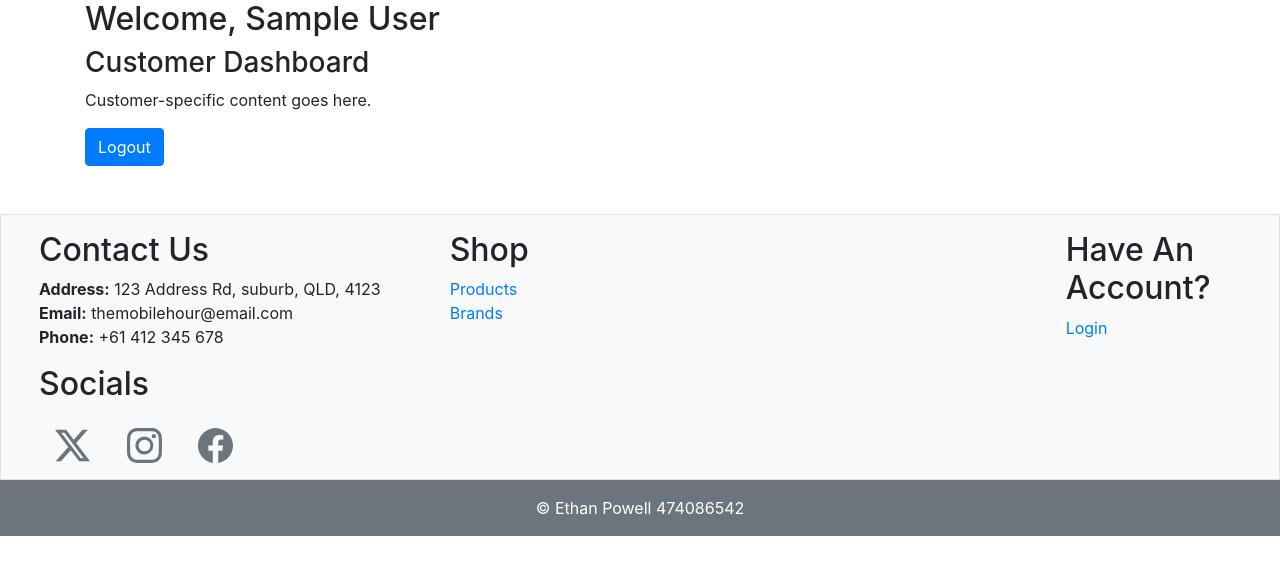
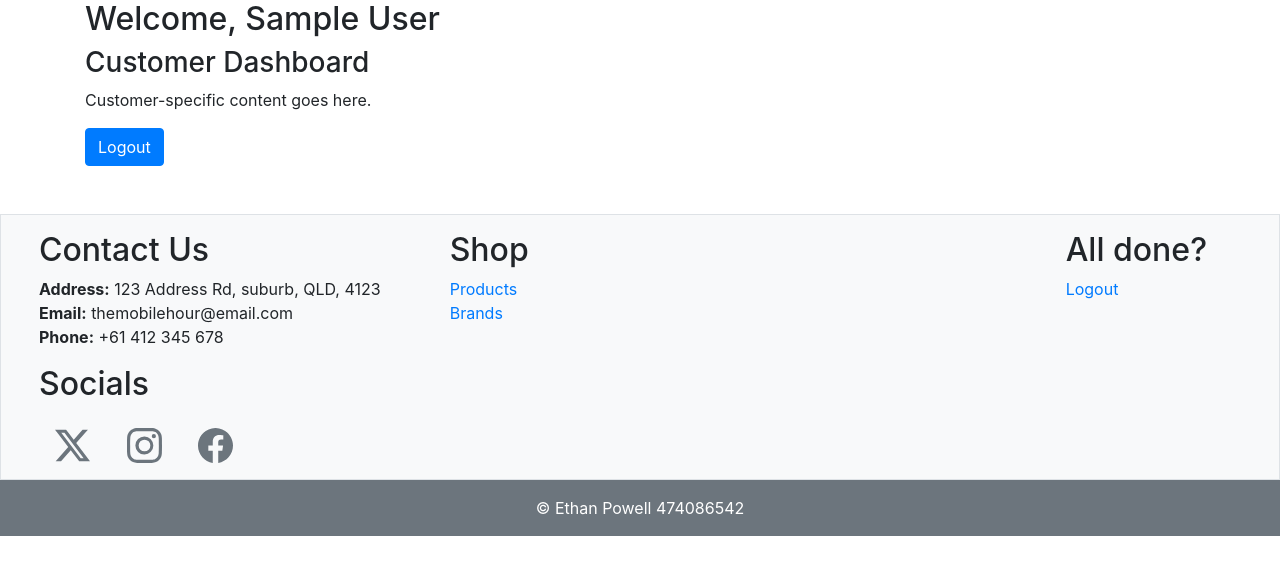
Before and after one commit to 3thanpowell/website-integration, a PHP site: page /view/dashboard.php in a window 1280 px wide. Shown: the part 77-652 px from the top of the page. Run offline with PHP 8.4, Linux system fonts and the light colour scheme; the visitor is signed in with stand-in values (Sample User, id 1); some libraries are stand-ins or nearby versions.

Commit message:
Dynamic link
+link to logout when user is logged in

```diff
--- a/the_mobile_hour/view/footer.php
+++ b/the_mobile_hour/view/footer.php
@@ -1,3 +1,5 @@
+<?php $isLoggedIn = isset($_SESSION['user_id']); ?>
+
 <footer>
     <div class="container-fluid bg-light border mt-5">
       <div class="row mr-2 ml-2 pt-3">
@@ -61,11 +63,24 @@
 
         <!-- login -->
         <div class="col-lg-2 col-12 col-md-3">
-          <h2 class="ml-auto mr-3">
-            Have An Account?
-          </h2>
 
-          <a href="login.php" style="font-size: 16px; !important">Login</a>
+          <?php if ($isLoggedIn): ?>
+            <h2 class="ml-auto mr-3">
+              All done?
+            </h2>
+
+            <a href="../controller/logout.php" style="font-size: 16px; !important"> Logout </a>
+
+
+          <?php else: ?>
+
+            <h2 class="ml-auto mr-3">
+              Have An Account?
+            </h2>
+
+            <a href="login.php" style="font-size: 16px; !important">Login</a>
+
+          <?php endif; ?>
 
         </div>
       </div>
```
